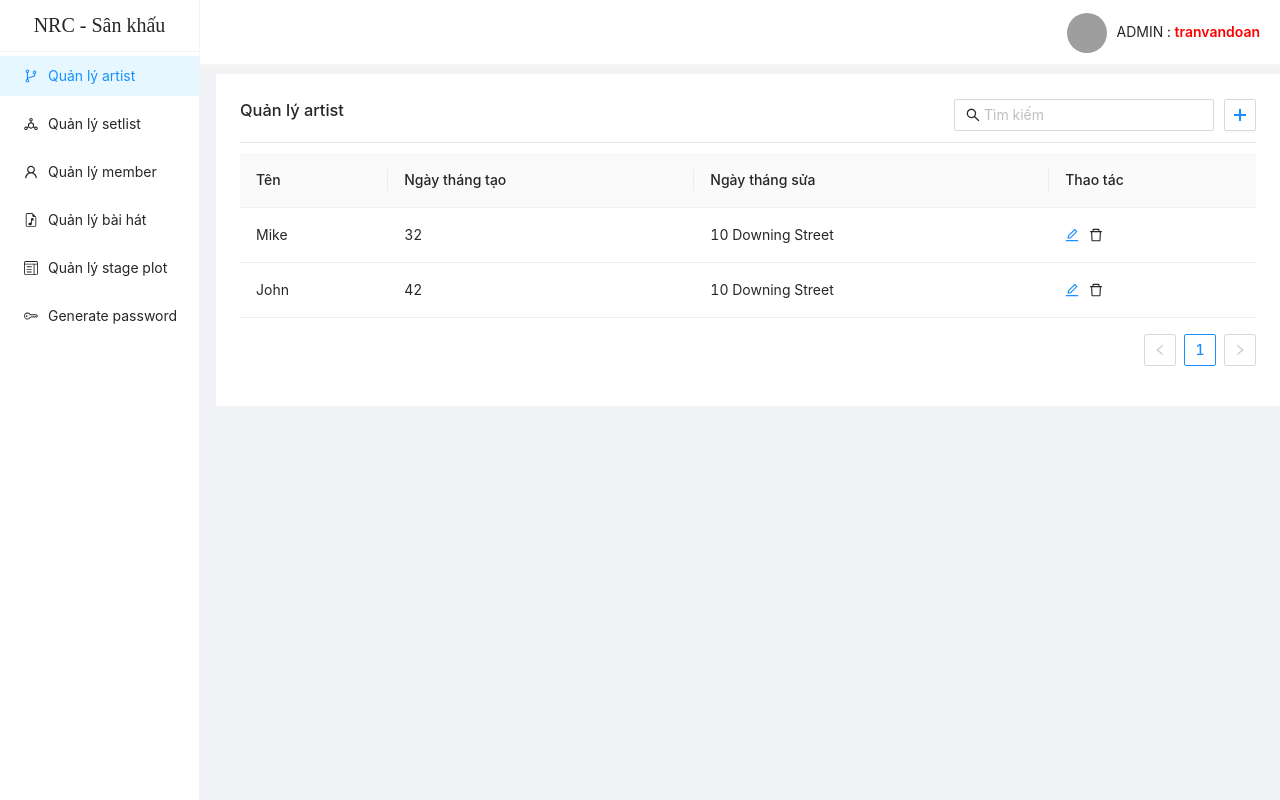
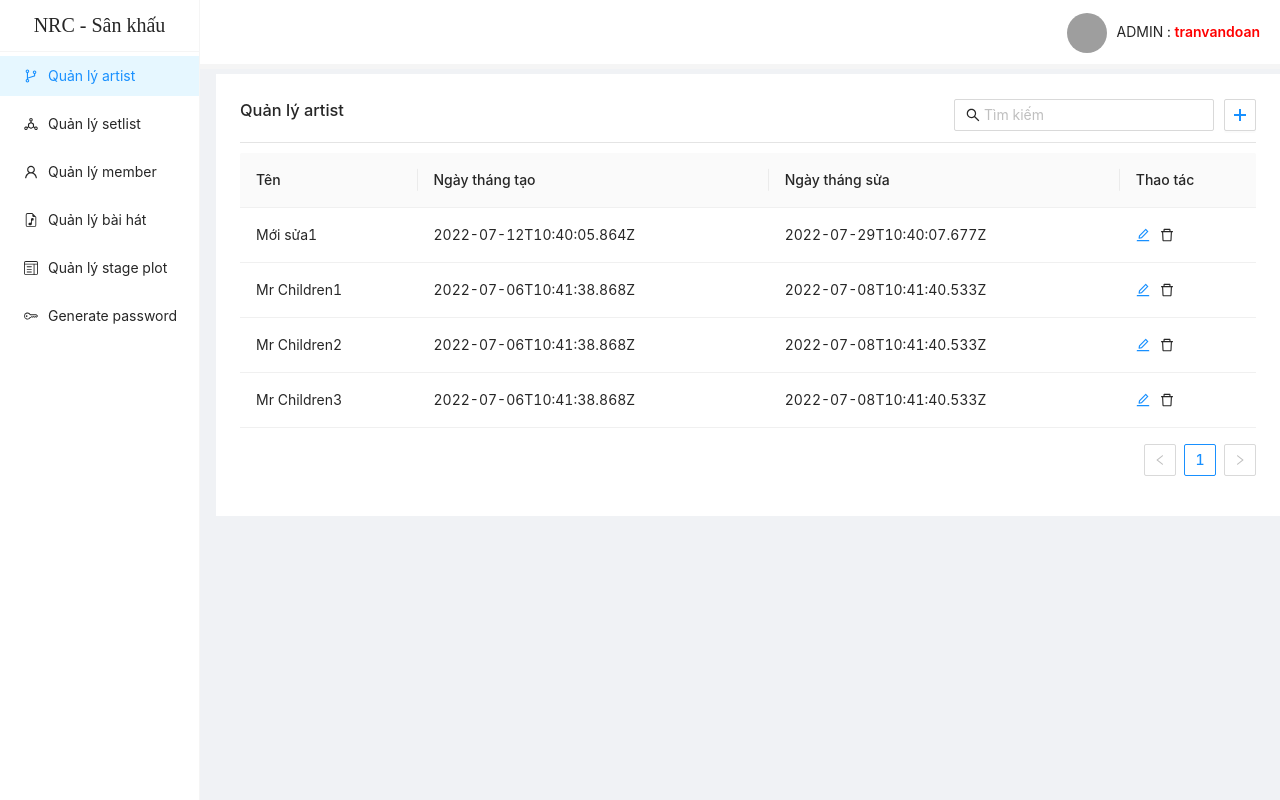
Before and after one commit to tranvandoan1/Cms, a React (Create React App) app: page / in a window 1280 px wide. Both pictures are taken after a click on the item "Quản lý artist". Built offline with nearby package versions, Linux system fonts and the light colour scheme; data requests are answered from the project's data file; grey boxes are pictures that could not be loaded.

Commit message:
test data/add,remove,upload artist

```diff
--- /dev/null
+++ b/db.json
@@ -0,0 +1,28 @@
+{
+  "artist": [
+    {
+      "name": "Mới sửa1",
+      "time_end": "2022-07-29T10:40:07.677Z",
+      "time_start": "2022-07-12T10:40:05.864Z",
+      "id": 1
+    },
+    {
+      "name": "Mr Children1",
+      "time_end": "2022-07-08T10:41:40.533Z",
+      "time_start": "2022-07-06T10:41:38.868Z",
+      "id": 2
+    },
+    {
+      "name": "Mr Children2",
+      "time_end": "2022-07-08T10:41:40.533Z",
+      "time_start": "2022-07-06T10:41:38.868Z",
+      "id": 3
+    },
+    {
+      "name": "Mr Children3",
+      "time_end": "2022-07-08T10:41:40.533Z",
+      "time_start": "2022-07-06T10:41:38.868Z",
+      "id": 4
+    }
+  ]
+}
--- /dev/null
+++ b/src/app/API/ArtistAPI.js
@@ -0,0 +1,20 @@
+import { axiosClient } from "./Axios";
+
+export const getAll = () => {
+  const url = `/artist`;
+  return axiosClient.get(url);
+};
+
+export const add = (data) => {
+  const url = `/artist`;
+  return axiosClient.post(url, data);
+};
+
+export const remove = (id, data) => {
+  const url = `/artist/${id}`;
+  return axiosClient.delete(url, data);
+};
+export const upload = (id, data) => {
+  const url = `/artist/${id}`;
+  return axiosClient.put(url, data);
+};
--- /dev/null
+++ b/src/app/API/Axios.js
@@ -0,0 +1,7 @@
+import axios from "axios";
+export const axiosClient = axios.create({
+  baseURL: "http://localhost:3004",
+  headers: {
+    "Content-Type": "application/json",
+  },
+});
--- /dev/null
+++ b/src/app/APP/Store.ts
@@ -0,0 +1,9 @@
+import { configureStore } from "@reduxjs/toolkit";
+import artistsSlice from "../Features/ArtistSlice/ArtistSlice";
+export const store = configureStore({
+  reducer: {
+    artist: artistsSlice,
+  },
+});
+export type RootState = ReturnType<typeof store.getState>; // A global type to access reducers types
+export type AppDispatch = typeof store.dispatch; // Type to access dispatch
--- /dev/null
+++ b/src/app/Features/ArtistSlice/ArtistSlice.tsx
@@ -0,0 +1,51 @@
+import { createSlice, createAsyncThunk } from "@reduxjs/toolkit";
+import { add, getAll, remove, upload } from "./../../API/ArtistAPI";
+export const getArtist = createAsyncThunk("artists/getArtist", async () => {
+  const { data: artists } = await getAll();
+  return artists;
+});
+export const addArtist = createAsyncThunk(
+  "artists/getArtist",
+  async (data: any) => {
+    const { data: artists } = await add(data);
+    console.log(artists);
+  }
+);
+export const uploadArtist = createAsyncThunk(
+  "artists/uploadArtist",
+  async (data: any) => {
+    await upload(data.id, data.data);
+  }
+);
+export const removeArtist = createAsyncThunk(
+  "artists/uploadArtist",
+  async (id: any) => {
+    await remove(id);
+    const { data: artists } = await getAll();
+    console.log(artists);
+    return artists;
+  }
+);
+
+const artistsSlice = createSlice({
+  name: "artists",
+  initialState: {
+    value: [],
+  },
+  reducers: {
+    removeArtistt(state: any, action: any) {
+      state.value = action.payload;
+    },
+    uploadArtistt(state: any, action: any) {
+      state.value = action.payload;
+    },
+  },
+  extraReducers: (builder) => {
+    builder.addCase(getArtist.fulfilled, (state, action) => {
+      state.value = action.payload;
+    });
+  },
+});
+export const { removeArtistt, uploadArtistt } = artistsSlice.actions;
+
+export default artistsSlice.reducer;
--- a/src/app/views/Components/Page/ManageArtist/EidtArtist.tsx
+++ b/src/app/views/Components/Page/ManageArtist/EidtArtist.tsx
@@ -1,18 +1,52 @@
 import { Button, DatePicker, Form, Input } from "antd";
-import React, { useState } from "react";
+import React, { useEffect, useState } from "react";
+import { TypedUseSelectorHook, useDispatch, useSelector } from "react-redux";
+import { AppDispatch, RootState } from "../../../../APP/Store";
+import {
+  getArtist,
+  uploadArtist,
+  uploadArtistt,
+} from "../../../../Features/ArtistSlice/ArtistSlice";
+import { useNavigate, useParams } from "react-router-dom";
+import moment from "moment";
 const { RangePicker } = DatePicker;
 const { TextArea } = Input;
 
 type Props = {};
-
+const dateFormat = "YYYY/MM/DD";
 const EidtArtist = (props: Props) => {
+  const navigete = useNavigate();
+  const { id } = useParams();
+  const dispatch = useDispatch<AppDispatch>();
+  const useAppSelector: TypedUseSelectorHook<RootState> = useSelector;
+  const dataArtist = useAppSelector((data: any) => data.artist.value);
+  const dataEdit = dataArtist?.find((item: any) => item.id == id);
+  useEffect(() => {
+    dispatch(getArtist());
+  }, []);
   const onFinish = (values: any) => {
-    console.log("Success:", values);
+    const editData: any = {
+      name: values.name == undefined ? dataEdit?.name : values.name,
+      time_end:
+        values.time_end == undefined ? dataEdit?.time_end : values.time_end,
+      time_start:
+        values.time_start == undefined
+          ? dataEdit?.time_start
+          : values.time_start,
+    };
+    const newData: any = [];
+    dataArtist.map((item: any) => {
+      if (item.id == id) {
+        newData.push({ ...editData, id });
+      } else {
+        newData.push(item);
+      }
+    });
+    dispatch(uploadArtist({ id: id, data: editData }));
+    dispatch(uploadArtistt(newData));
+    navigete("/manage-artist");
   };
 
-  const onFinishFailed = (errorInfo: any) => {
-    console.log("Failed:", errorInfo);
-  };
   return (
     <div>
       <div
@@ -24,6 +58,7 @@ const EidtArtist = (props: Props) => {
       >
         <h3>Sửa artist</h3>
       </div>
+      {dataEdit !== undefined && (
         <Form
           name="basic"
           labelCol={{
@@ -36,23 +71,12 @@ const EidtArtist = (props: Props) => {
             remember: true,
           }}
           onFinish={onFinish}
-        onFinishFailed={onFinishFailed}
           autoComplete="off"
         >
-        <Form.Item
-          label="Tên các nhóm nhạc"
-          name="name"
-          labelAlign="left"
-          rules={[
-            {
-              required: true,
-              message: "Bạn chưa nhập tên!",
-            },
-          ]}
-        >
+          <Form.Item label="Tên các nhóm nhạc" name="name" labelAlign="left">
             <Input
               placeholder="Tên các nhóm nhạc mà công ty hợp tác, quản lý"
-            defaultValue="20/07/2022"
+              defaultValue={dataEdit?.name}
             />
           </Form.Item>
 
@@ -60,27 +84,23 @@ const EidtArtist = (props: Props) => {
             label="Thời gian bắt đầu"
             labelAlign="left"
             name="time-start"
-          rules={[
-            {
-              required: true,
-              message: "Bạn chưa chọn thời gian bắt đầu!",
-            },
-          ]}
           >
-          <DatePicker placeholder="Ngày bắt đầu" />
+            <DatePicker
+              defaultValue={moment(`${dataEdit?.time_start}`, dateFormat)}
+              format={dateFormat}
+              placeholder="Ngày bắt đầu"
+            />
           </Form.Item>
           <Form.Item
             label="Thời gian kết thúc"
             labelAlign="left"
             name="time-end"
-          rules={[
-            {
-              required: true,
-              message: "Bạn chưa chọn thời gian kết thúc!",
-            },
-          ]}
           >
-          <DatePicker />
+            <DatePicker
+              defaultValue={moment(`${dataEdit?.time_end}`, dateFormat)}
+              placeholder="Ngày sửa"
+              format={dateFormat}
+            />
           </Form.Item>
           <Form.Item
             wrapperCol={{
@@ -93,6 +113,7 @@ const EidtArtist = (props: Props) => {
             </Button>
           </Form.Item>
         </Form>
+      )}
     </div>
   );
 };
--- a/src/app/views/Components/Page/ManageArtist/IndexArtist.tsx
+++ b/src/app/views/Components/Page/ManageArtist/IndexArtist.tsx
@@ -5,24 +5,29 @@ import {
   SearchOutlined,
 } from "@ant-design/icons";
 import { Button, Input, Table } from "antd";
-import React from "react";
+import useSelection from "antd/lib/table/hooks/useSelection";
+import React, { useEffect } from "react";
+import { TypedUseSelectorHook, useDispatch, useSelector } from "react-redux";
 import { Link } from "react-router-dom";
+import { AppDispatch, RootState } from "../../../../APP/Store";
+import {
+  getArtist,
+  removeArtist,
+  removeArtistt,
+} from "../../../../Features/ArtistSlice/ArtistSlice";
 
 const IndexArtist: React.FC = () => {
-  const dataSource: any = [
-    {
-      key: "1",
-      name: "Mike",
-      age: 32,
-      address: "10 Downing Street",
-    },
-    {
-      key: "2",
-      name: "John",
-      age: 42,
-      address: "10 Downing Street",
-    },
-  ];
+  const dispatch = useDispatch<AppDispatch>();
+  const useAppSelector: TypedUseSelectorHook<RootState> = useSelector;
+  const dataArtist = useAppSelector((data: any) => data.artist.value);
+  useEffect(() => {
+    dispatch(getArtist());
+  }, []);
+  const deleteArtist = (id: any) => {
+    const data = dataArtist.filter((item: any) => item.id !== id);
+    dispatch(removeArtist(id));
+    dispatch(removeArtistt(data));
+  };
 
   const columns: any = [
     {
@@ -32,25 +37,25 @@ const IndexArtist: React.FC = () => {
     },
     {
       title: "Ngày tháng tạo",
-      dataIndex: "age",
-      key: "age",
+      dataIndex: "time_start",
+      key: "time_start",
     },
     {
       title: "Ngày tháng sửa",
-      dataIndex: "address",
-      key: "address",
+      dataIndex: "time_end",
+      key: "time_end",
     },
 
     {
       title: "Thao tác",
-      dataIndex: "",
-      key: "address",
-      render: (address: any) => (
+      dataIndex: "id",
+      key: "id",
+      render: (id: any, data: any) => (
         <>
-          <Link to={`edit&&name=${"Mr Children"}&&id=${"1"}`}>
+          <Link to={`edit&&name=${data.name}&&id=${id}`}>
             <EditOutlined style={{ marginRight: 10 }} />
           </Link>
-          <DeleteOutlined />
+          <DeleteOutlined onClick={() => deleteArtist(id)} />
         </>
       ),
     },
@@ -86,7 +91,11 @@ const IndexArtist: React.FC = () => {
           </Link>
         </div>
       </div>
-      <Table dataSource={dataSource} columns={columns} />
+      <Table
+        rowKey={(item: any) => item.id}
+        dataSource={dataArtist}
+        columns={columns}
+      />
     </div>
   );
 };
--- a/src/index.tsx
+++ b/src/index.tsx
@@ -4,6 +4,8 @@ import "./index.css";
 import App from "./App";
 import reportWebVitals from "./reportWebVitals";
 import { BrowserRouter } from "react-router-dom";
+import { Provider } from "react-redux";
+import { store } from "./app/APP/Store";
 
 const root = ReactDOM.createRoot(
   document.getElementById("root") as HTMLElement
@@ -11,7 +13,9 @@ const root = ReactDOM.createRoot(
 root.render(
   <React.StrictMode>
     <BrowserRouter>
-      <App />
+      <Provider store={store}>
+        <App />
+      </Provider>
     </BrowserRouter>
   </React.StrictMode>
 );
```
Also changed, not shown: package.json (+8 -3 lines), src/app/views/Components/Page/ManageArtist/AddArtist.tsx (+18 -7 lines), 2 other files (tests, documents, lock files or other folders). Lines whose indentation alone changed are shown as unchanged.
